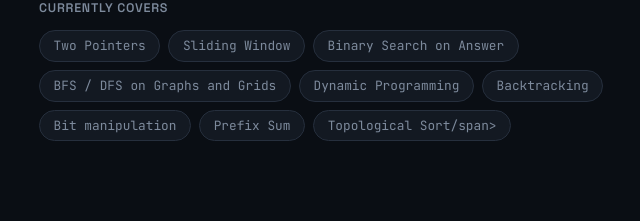
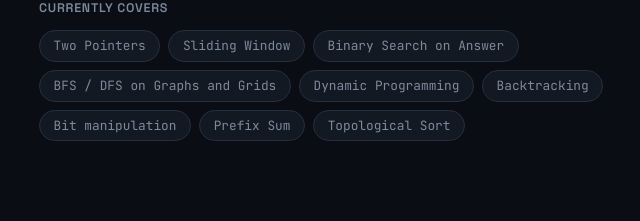
Before and after one commit to yashi-create/interview-prep, a FastAPI app: page / in a window 1280 px wide. Shown: the part 634-855 px from the top of the page, without its empty margins (265-905 px from the left). Run offline with FastAPI, Linux system fonts and the light colour scheme.

Commit message:
small fix

```diff
--- a/templates/home.html
+++ b/templates/home.html
@@ -43,7 +43,7 @@
                 <span class="chip">Backtracking</span>
                 <span class="chip">Bit manipulation</span>
                 <span class="chip">Prefix Sum</span>
-                <span class="chip">Topological Sort/span>
+                <span class="chip">Topological Sort</span>
             </div>
         </section>
     </main>
```
